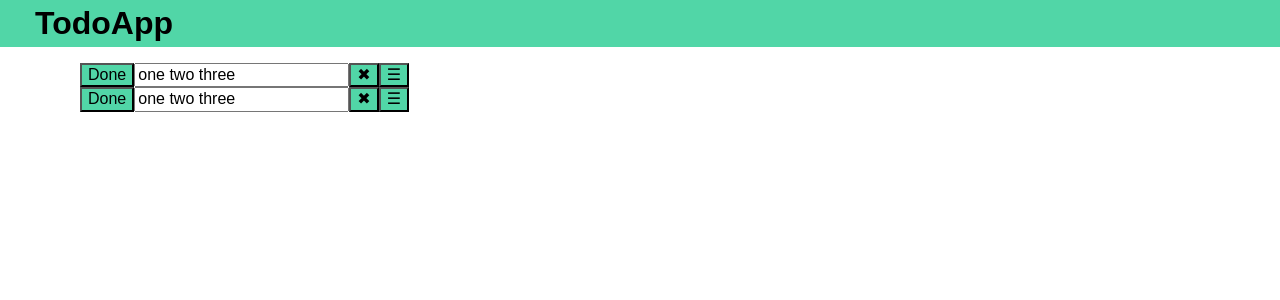
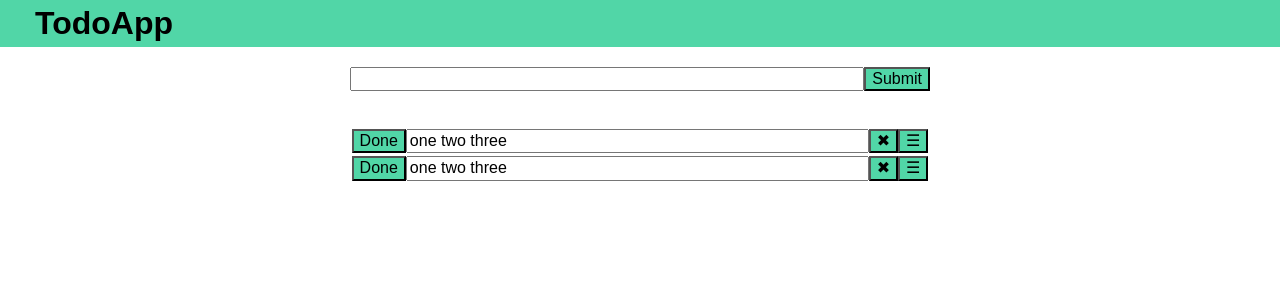
Before and after one commit to JLongley/todo_app_frontend, a React app: page / in a window 1280 px wide. Shown: the top 300 px of the page. Built offline with nearby package versions, Linux system fonts and the light colour scheme; a web font is replaced by a local one.

Commit message:
adding form to add todos

```diff
--- a/src/App.js
+++ b/src/App.js
@@ -10,9 +10,9 @@ class App extends Component {
         <header className="App-header">
           <h1 className="App-title">TodoApp</h1>
         </header>
-        <ul>
+        <div className="container">
           <TodoList />
-        </ul>
+        </div>
       </div>
     );
   }
--- a/src/Todo.js
+++ b/src/Todo.js
@@ -22,7 +22,7 @@ class Todo extends Component {
           Done
         </button>
         <input className={this.state.done ? "todo--done" : ""} type="text" value={this.state.value} onChange={this.handleChange} />
-        <button className="todo__button" onClick={() => {this.props.delete(this.state.id)}}>✖</button>
+        <button className="todo__button" onClick={() => {this.props.remove(this.state.id)}}>✖</button>
         <button className="todo__button">☰</button>
       </li>
     );
--- /dev/null
+++ b/src/TodoForm.js
@@ -0,0 +1,32 @@
+import React, { Component } from 'react';
+import './styles/Todo.css';
+
+class TodoForm extends Component {
+  constructor(props) {
+    super(props);
+    this.state = {value: ""};
+
+    this.handleChange = this.handleChange.bind(this);
+    this.handleKeyPress = this.handleKeyPress.bind(this);
+  }
+
+  handleChange(ev) {
+    this.setState({value: ev.target.value});
+  }
+
+  handleKeyPress(ev) {
+    if(ev.key === "Enter")
+      this.props.add(this.state.value);
+  }
+
+  render() {
+    return (
+      <div {...this.props}>
+        <input type="text" value={this.state.value} onChange={this.handleChange} onKeyPress={this.handleKeyPress}/>
+        <button className="todo__button" onClick={() => {this.props.add(this.state.value)}}>Submit</button>
+      </div>
+    );
+  }
+}
+
+export default TodoForm;
--- a/src/TodoList.js
+++ b/src/TodoList.js
@@ -1,6 +1,9 @@
 import React, { Component } from 'react';
 
+import "./styles/TodoList.css"
+
 import Todo from "./Todo";
+import TodoForm from "./TodoForm";
 
 class TodoList extends Component {
   constructor(props) {
@@ -9,7 +12,8 @@ class TodoList extends Component {
       todos: []
     }
 
-    this.delete = this.delete.bind(this);
+    this.remove = this.remove.bind(this);
+    this.add = this.add.bind(this);
   }
 
   componentWillMount() {
@@ -33,21 +37,34 @@ class TodoList extends Component {
 
   }
 
-  delete(id) {
-    const remainder = this.state.todos.filter((todo) => todo.id !== id);
+  add(value) {
+    this.state.todos.push({
+      id: Math.random(),
+      value: value,
+      done: false
+    });
+
+    this.setState({todos: this.state.todos});
+  }
+
+  remove(id) {
+    const newTodos = this.state.todos.filter((todo) => todo.id !== id);
     this.setState({
-      todos: remainder
+      todos: newTodos
     })
   }
 
   render() {
     const todos = this.state.todos.map((todo) => (
-      <Todo key={todo.id} todo={todo} handleChange={this.handleChange} delete={this.delete}/>
+      <Todo key={todo.id} todo={todo} handleChange={this.handleChange} remove={this.remove}/>
     ));
     return (
-      <ul >
-        {todos}
-      </ul>
+      <div>
+        <TodoForm className="todo-list__form" add={this.add}/>
+        <ul className="todo-list">
+          {todos}
+        </ul>
+      </div>
     );
   }
 }
--- a/src/styles/App.css
+++ b/src/styles/App.css
@@ -6,3 +6,9 @@
 .App-title {
   margin: 0 0 0 30px;
 }
+
+.container {
+  margin: 0 auto;
+  padding: 10px;
+  max-width: 600px;
+}
--- a/src/styles/Todo.css
+++ b/src/styles/Todo.css
@@ -1,5 +1,11 @@
 .todo {
+  display: flex;
   list-style: none;
+  padding: .1em;
+}
+
+.todo > input {
+  flex: 1;
 }
 
 .todo--done {
--- /dev/null
+++ b/src/styles/TodoList.css
@@ -0,0 +1,14 @@
+.todo-list {
+  padding: 10px;
+  display: flex;
+  flex-direction: column;
+}
+
+.todo-list__form {
+  padding: 10px;
+  display: flex;
+}
+
+.todo-list__form > input {
+  flex: 1;
+}
```
Also changed, not shown: src/styles/base.css (deleted).
